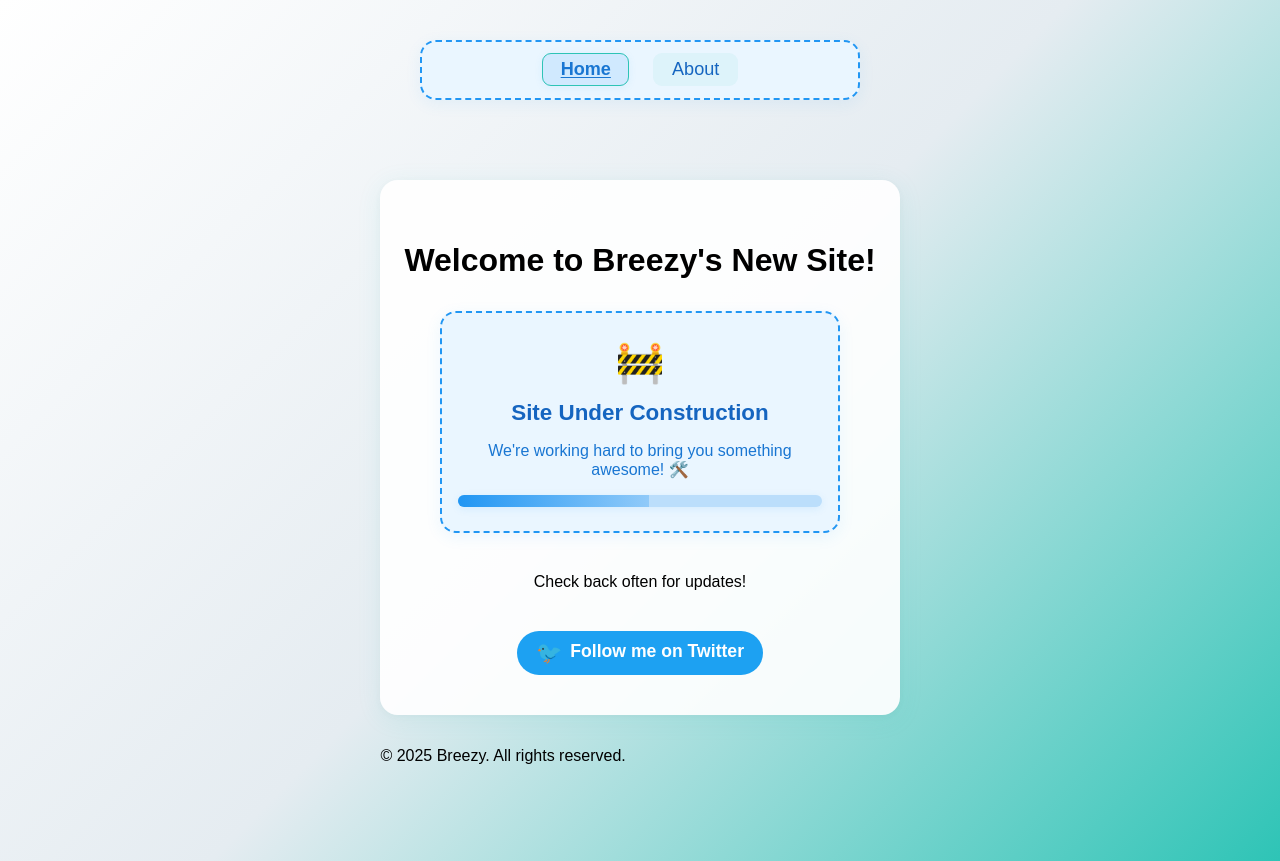
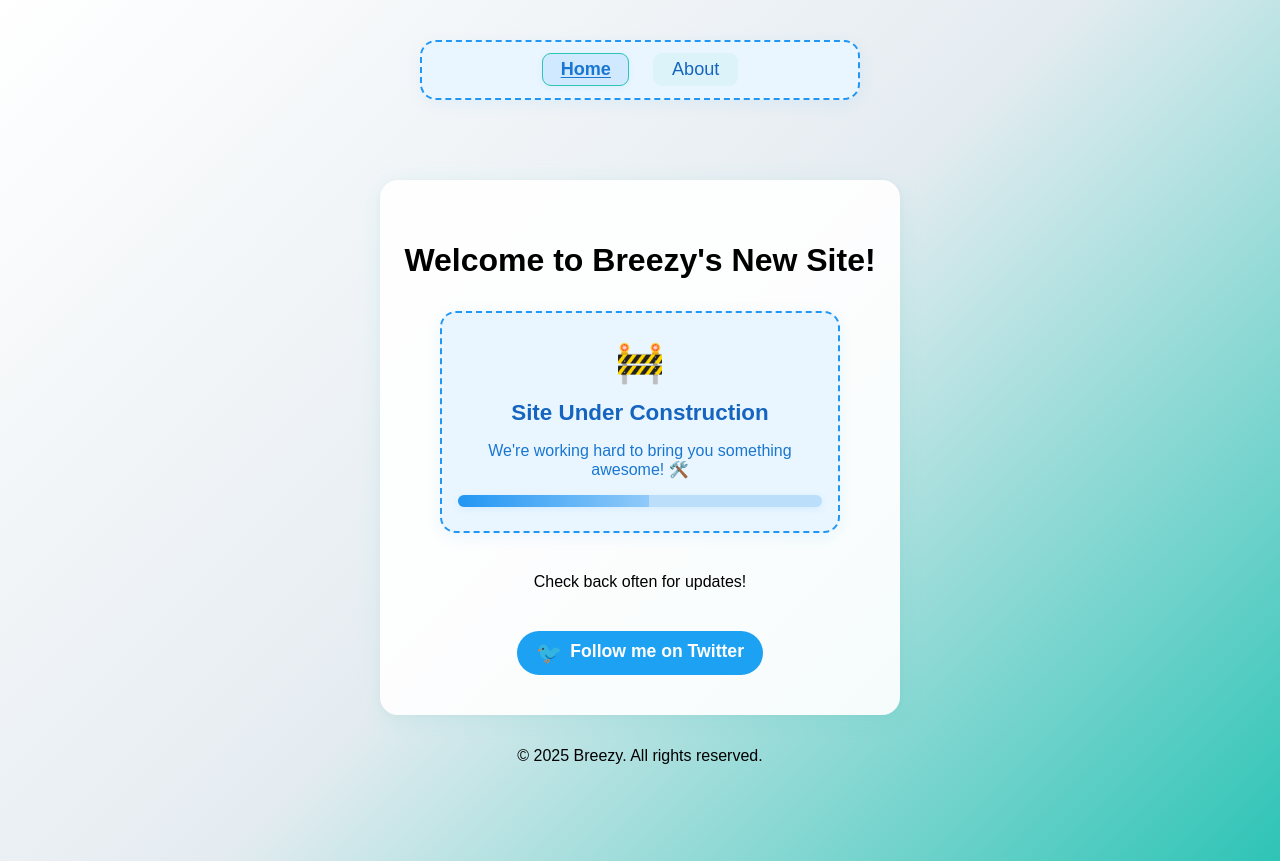
Before and after one commit to Pat-Calh/Breezy-site-react, a React (Vite) app: page / in a window 1280 px wide. Built offline with nearby package versions, Linux system fonts and the light colour scheme.

Commit message:
Updated Footer

```diff
--- a/src/pages/Home.jsx
+++ b/src/pages/Home.jsx
@@ -46,7 +46,7 @@ function Home() {
         </a>
       </div>
       {/* Footer with copyright at the very bottom */}
-      <footer style={{ marginTop: '2rem' }}>
+      <footer style={{ marginTop: '2rem', textAlign: 'center' }}>
         <p>© 2025 Breezy. All rights reserved.</p>
       </footer>
     </>
```
